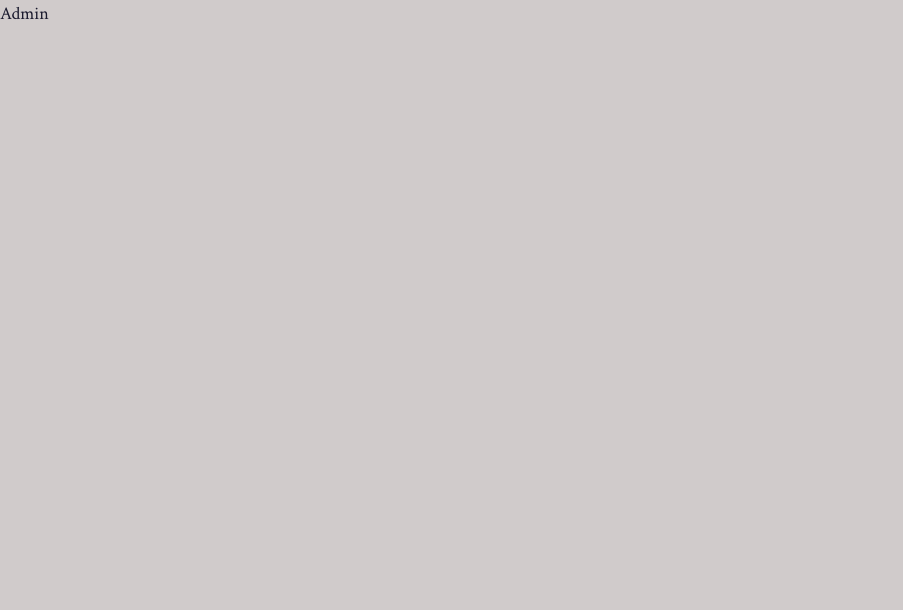
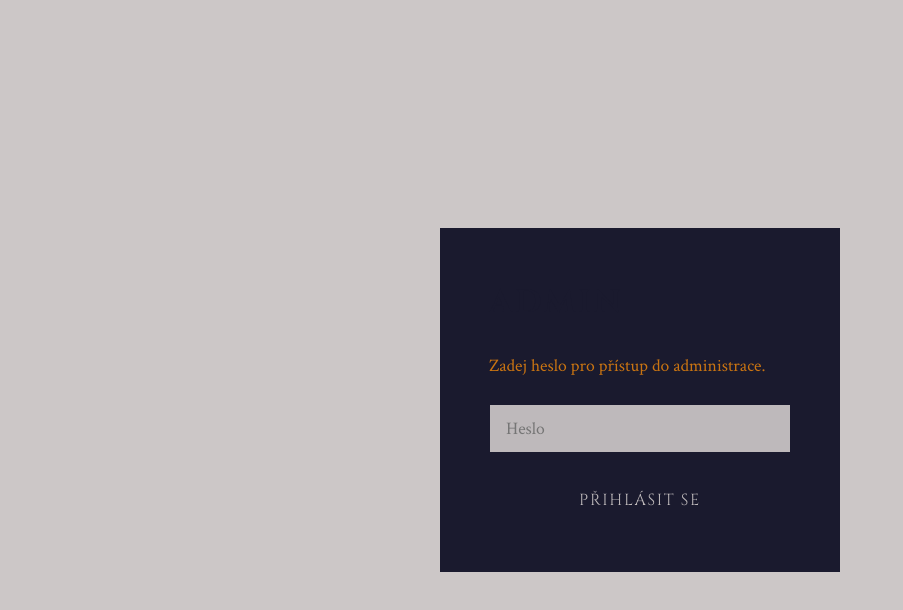
Before and after one commit to MartaPisova/affordable-miniatures, a React (Vite) app: page /admin in a window 1280 px wide. Shown: the top 610 px of the page, without its empty margins (0-903 px from the left). Built offline with nearby package versions, Linux system fonts and the light colour scheme; no server answers.

Commit message:
admin login page

```diff
--- a/package.json
+++ b/package.json
@@ -11,6 +11,7 @@
   },
   "dependencies": {
     "@supabase/supabase-js": "^2.110.9",
+    "bcryptjs": "^3.0.3",
     "react": "^19.2.7",
     "react-dom": "^19.2.7",
     "react-router-dom": "^7.18.1"
--- /dev/null
+++ b/src/components/AdminDashboard.jsx
@@ -0,0 +1,3 @@
+export default function AdminDashboard() {
+  return <div>Admin Dashboard</div>
+}
--- /dev/null
+++ b/src/pages/Admin.css
@@ -0,0 +1,71 @@
+.admin-login {
+  min-height: 100vh;
+  display: flex;
+  align-items: center;
+  justify-content: center;
+  background: var(--color-bg);
+}
+
+.admin-login-box {
+  background: var(--color-panel);
+  border: 1px solid var(--color-gold);
+  padding: 3rem;
+  width: 100%;
+  max-width: 400px;
+  display: flex;
+  flex-direction: column;
+  gap: 1.5rem;
+}
+
+.admin-login-box h1 {
+  font-size: 2rem;
+  text-transform: uppercase;
+  letter-spacing: 0.1em;
+}
+
+.admin-login-box p {
+  color: var(--color-text-muted);
+  font-size: 1.1rem;
+}
+
+.admin-input {
+  background: var(--color-bg);
+  border: 1px solid var(--color-gold);
+  color: var(--color-text);
+  padding: 0.75rem 1rem;
+  font-family: var(--font-body);
+  font-size: 1.1rem;
+  width: 100%;
+  outline: none;
+}
+
+.admin-input:focus {
+  border-color: var(--color-text);
+}
+
+.admin-button {
+  background: var(--color-gold);
+  color: var(--color-bg);
+  border: none;
+  padding: 0.75rem 1rem;
+  font-family: var(--font-display);
+  font-size: 1rem;
+  letter-spacing: 0.1em;
+  text-transform: uppercase;
+  cursor: pointer;
+  transition: opacity 0.3s ease;
+}
+
+.admin-button:hover {
+  opacity: 0.85;
+}
+
+.admin-button:disabled {
+  opacity: 0.5;
+  cursor: not-allowed;
+}
+
+.admin-error {
+  color: #e05555;
+  font-size: 1rem;
+}
--- a/src/pages/Admin.jsx
+++ b/src/pages/Admin.jsx
@@ -1 +1,72 @@
-export default function Admin() { return <div>Admin</div> }
+import { useState } from 'react'
+import { supabase } from '../supabaseClient'
+import AdminDashboard from '../components/AdminDashboard'
+import './Admin.css'
+
+export default function Admin() {
+  const [password, setPassword] = useState('')
+  const [loggedIn, setLoggedIn] = useState(false)
+  const [error, setError] = useState('')
+  const [loading, setLoading] = useState(false)
+
+const handleLogin = async () => {
+  setLoading(true)
+  setError('')
+
+  const { data, error } = await supabase
+    .from('am_admin')
+    .select('password_hash')
+    .single()
+
+  console.log('data:', data)
+  console.log('error:', error)
+
+  if (error || !data) {
+    setError('Chyba při přihlášení.')
+    setLoading(false)
+    return
+  }
+
+  const bcrypt = await import('bcryptjs')
+  const match = await bcrypt.compare(password, data.password_hash)
+  console.log('match:', match)
+
+  if (match) {
+    setLoggedIn(true)
+  } else {
+    setError('Špatné heslo.')
+  }
+
+  setLoading(false)
+}
+
+  if (loggedIn) return <AdminDashboard />
+
+  return (
+    <div className="admin-login">
+      <div className="admin-login-box">
+        <h1>Admin</h1>
+        <p>Zadej heslo pro přístup do administrace.</p>
+
+        <input
+          type="password"
+          value={password}
+          onChange={e => setPassword(e.target.value)}
+          onKeyDown={e => e.key === 'Enter' && handleLogin()}
+          placeholder="Heslo"
+          className="admin-input"
+        />
+
+        {error && <p className="admin-error">{error}</p>}
+
+        <button
+          onClick={handleLogin}
+          disabled={loading}
+          className="admin-button"
+        >
+          {loading ? 'Přihlašuji...' : 'Přihlásit se'}
+        </button>
+      </div>
+    </div>
+  )
+}
--- /dev/null
+++ b/src/supabaseClient.js
@@ -0,0 +1,6 @@
+import { createClient } from '@supabase/supabase-js'
+
+const supabaseUrl = import.meta.env.VITE_SUPABASE_URL
+const supabaseAnonKey = import.meta.env.VITE_SUPABASE_ANON_KEY
+
+export const supabase = createClient(supabaseUrl, supabaseAnonKey)
```
Also changed, not shown: 1 other file (tests, documents, lock files or other folders).
